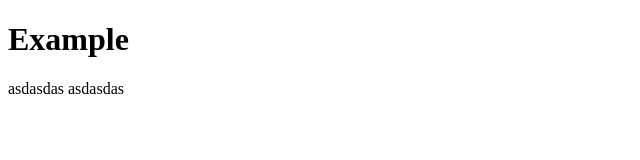
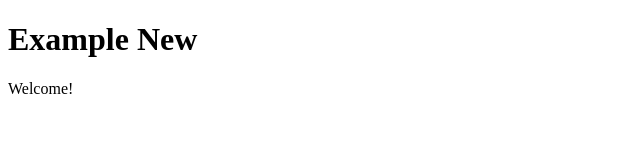
Before and after one commit to Nouman994/sample-website, a plain HTML site: page index.html in a window 1280 px wide. Shown: the whole page, without its empty margins (0-640 px from the left). Drawn offline with Linux system fonts and the light colour scheme.

Commit message:
welcome message added in index file

```diff
--- a/index.html
+++ b/index.html
@@ -1,11 +1,11 @@
 <!DOCTYPE html>
 <html>
-<title>Nice Example</title>
+<title>New Example</title>
 <body>
 
-<h1>Example</h1>
+<h1>Example New</h1>
 
-<p>asdasdas asdasdas</p>
+<p>Welcome!</p>
 
 </body>
 </html>
```
